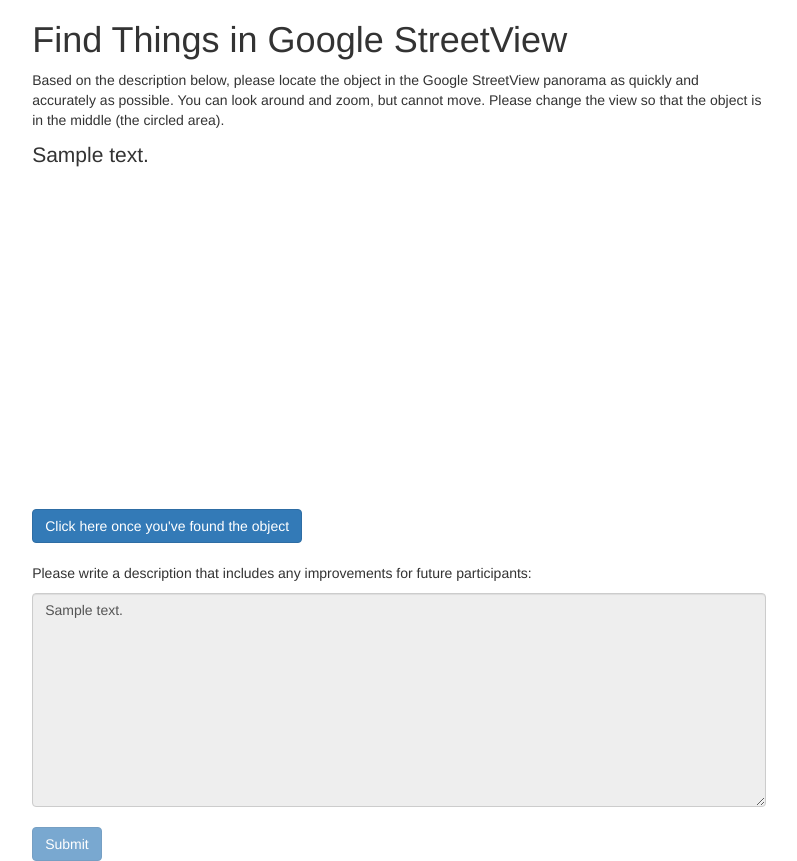
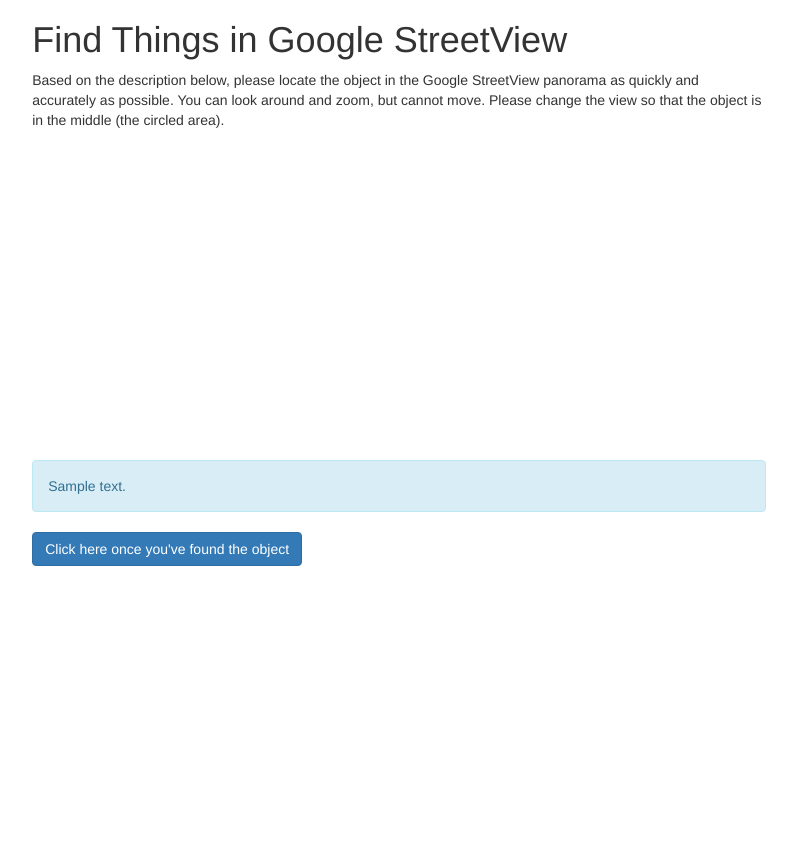
Before and after one commit to brian-ho/cs279-final-project, a Flask app: template templates/find.html in a window 1280 px wide. Shown: the whole page, without its empty margins (77-874 px from the left). After the commit the page ends 566 px from the top, so only its background shows below. Run offline with Flask 2, Linux system fonts and the light colour scheme; the template is opened without the code that fills it: most values are stand-ins (such as "Sample title", 1, 10 or a date in 2020); some libraries are stand-ins or nearby versions.

Commit message:
UX improvements to edit page

```diff
--- a/templates/find.html
+++ b/templates/find.html
@@ -27,7 +27,6 @@
   			<h1>Find Things in Google StreetView</h1>
   			<p>Based on the description below, please locate the object in the Google StreetView panorama as quickly and accurately as possible. You can look around and zoom, but cannot move. Please change the view so that the object is in the middle (the circled area). </p>
           <form id = "HIT" method="POST" >
-      			<p class="lead">{{ name.description }}</p>
             <svg id="overlay">
               <defs>
                 <mask id="mask">
@@ -41,12 +40,18 @@
             </svg>
             <div id="street-view"></div>
             <br>
+            <div class="alert alert-info">
+				{{ name.description }}
+			</div>
             <input type="button" id="completefind" class="btn btn-primary" value="Click here once you've found the object" onclick="completeFind()" />
             <br>
+            <div id="editStep" style="display:none">
             <br>
-      			<p>Please write a description that includes any improvements for future participants:</p>
-            <textarea id="description" class="form-control" rows="10" name="updated" disabled="true">{{ name.description }}</textarea>
-            <br>
+      			<p>Please write a description that improves on the above description in the blue box above so that other people can find the object:</p>
+	            <textarea id="description" class="form-control" rows="10" name="updated"></textarea>
+	            <br>
+	            <input type="button" id="completedit" class="btn btn-primary" value="Click here once you've written the description" onclick="completeEdit()" disabled="true" />
+        	</div>
             <input type="hidden" id="heading" name="heading"/>
             <input type="hidden" id="pitch" name="pitch"/>
             <input type="hidden" id="zoom" value=1 name="zoom"/>
@@ -58,11 +63,18 @@
             <input type="hidden" id="task" value="find" name="task"/>
             <input type="hidden" id="gen" value="{{ name.gen }}" name="gen"/>
             <input type="hidden" id="trial" value="{{ name.trial }}" name="trial"/>
-            <input type="button" id="btnSubmit" class="btn btn-primary" value="Submit" disabled="true" onclick="submitForm()" />
+            <br>
+            <br>
+        	<input type="hidden" id="btnSubmit" class="btn btn-primary" value="Submit" onclick="submitForm()" />
           </form>
   		</div>
 	</div>
 </body>
+
+<script>
+
+
+</script>
 <script>
     // COMPLETE FINDING
     // Start the timer
@@ -71,14 +83,24 @@
     // Ends timer, disables GSV, enables the edit form field and submit button
     function completeFind (){
     	var findTime = (Date.now() - startTime)/1000.0;
-      console.log(findTime);
+      	console.log(findTime);
     	document.getElementById("findTime").value = findTime;
-    	document.getElementById("completefind").disabled = true;
+    	document.getElementById("editStep").style.display = "inline";
     	document.getElementById("overlay").style.pointerEvents = 'auto';
-      document.getElementById("description").disabled = false;
-    	document.getElementById("description").value = '';
-    	document.getElementById("btnSubmit").disabled = false;
    }
+
+   	function completeEdit (){
+    	document.getElementById("btnSubmit").type = "button";
+    }
+
+    // CHECK FOR NUMBER OF CHARACTERS IN DESCRIPTION FIELD
+    setInterval(function() {
+   	if (document.getElementById("description").val().length > 20) {
+    document.getElementById("completedit").attr('disabled', false);
+	} else {
+	    document.getElementById("completedit").attr('disabled', true);
+  	}
+	}, 100);
 </script>
 <script>
     // SUBMIT SCRIPT
```
